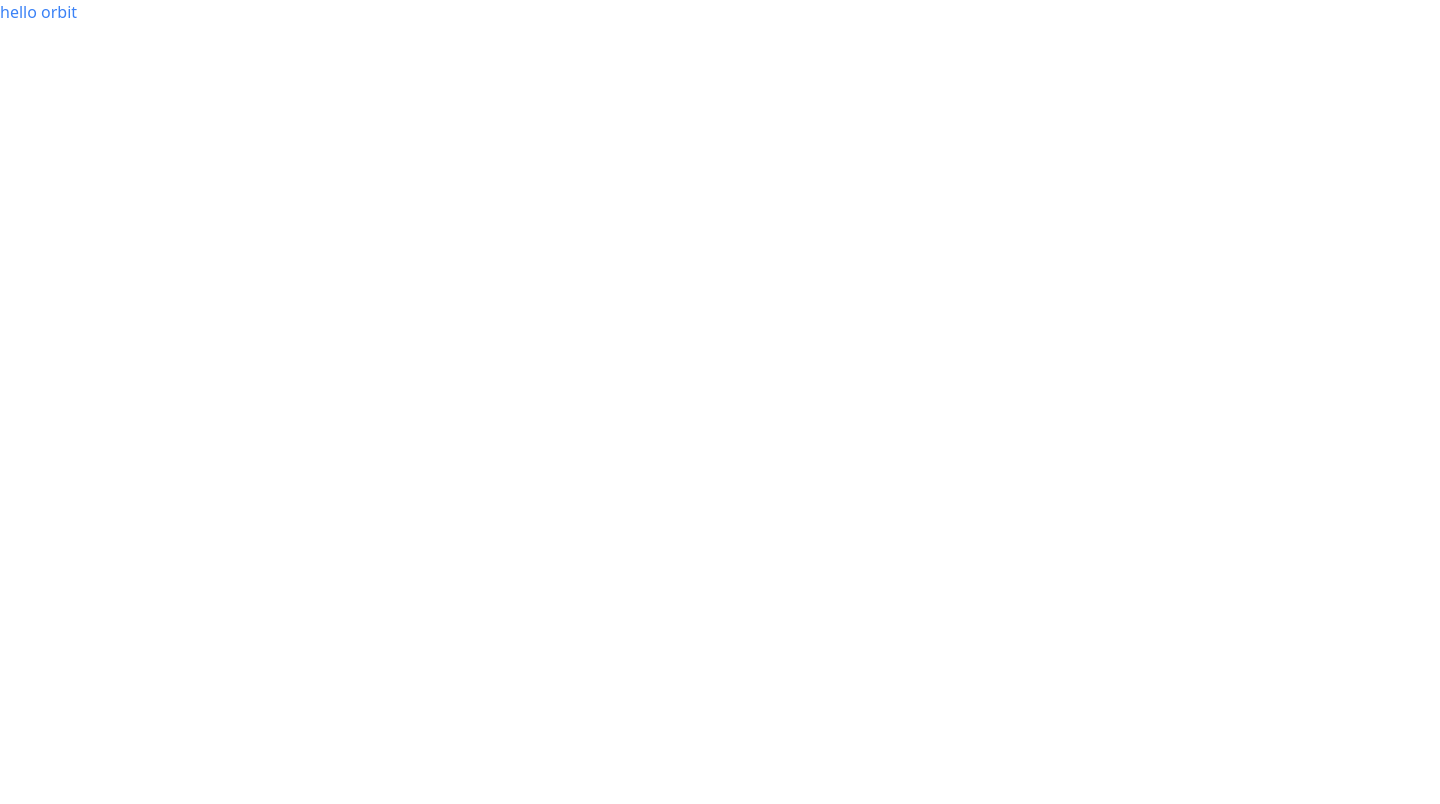
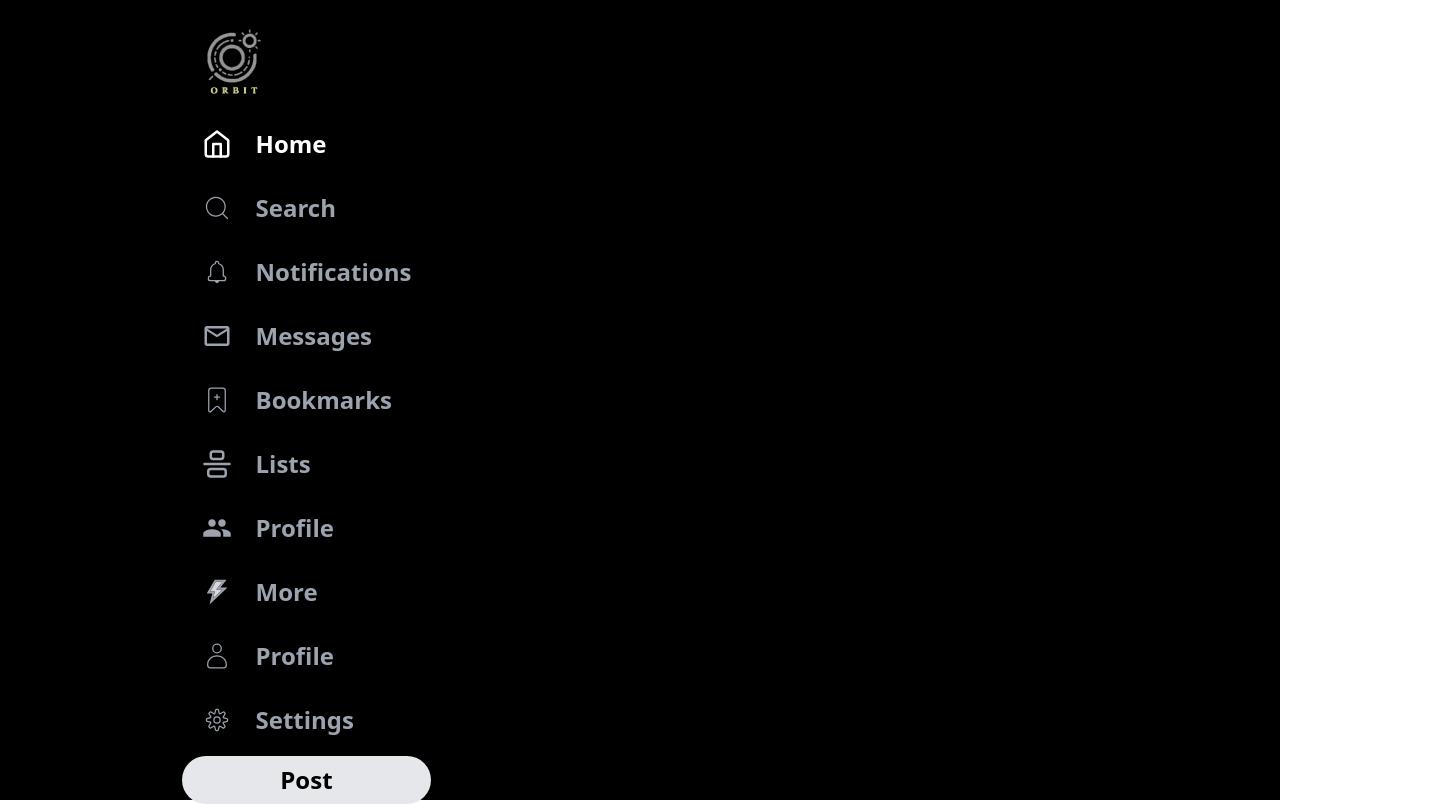
Before and after one commit to Nasifuad/Orbit-Platform, a React (Vite) app in the folder client/: page / in a window 1280 px wide. Shown: the whole page, 1440 px wide, since content can reach past the window. Built offline with nearby package versions, Linux system fonts and the light colour scheme.

Commit message:
Navbar section completed

```diff
--- a/client/index.html
+++ b/client/index.html
@@ -4,7 +4,7 @@
     <meta charset="UTF-8" />
     <link rel="icon" type="image/svg+xml" href="/vite.svg" />
     <meta name="viewport" content="width=device-width, initial-scale=1.0" />
-    <title>Vite + React</title>
+    <title>Orbit</title>
   </head>
   <body>
     <div id="root"></div>
--- a/client/package.json
+++ b/client/package.json
@@ -11,7 +11,9 @@
   },
   "dependencies": {
     "react": "^18.3.1",
-    "react-dom": "^18.3.1"
+    "react-dom": "^18.3.1",
+    "react-icons": "^5.4.0",
+    "react-router-dom": "^7.1.3"
   },
   "devDependencies": {
     "@eslint/js": "^9.17.0",
--- a/client/src/App.jsx
+++ b/client/src/App.jsx
@@ -1,5 +1,8 @@
+import { RouterProvider } from "react-router-dom";
+import router from "./router/root";
+
 const App = () => {
-  return <div className="text-blue-500">hello orbit</div>;
+  return <RouterProvider router={router} />;
 };
 
 export default App;
--- /dev/null
+++ b/client/src/Layout/Layout.jsx
@@ -0,0 +1,17 @@
+import { Outlet } from "react-router-dom";
+import Navbar from "../sections/Navbar";
+import Aside from "../sections/Aside";
+
+const Layout = () => {
+  return (
+    <div className="h-screen xl:w-full xl:mx-auto bg-black">
+      <div className="xl:w-[1440px] w-full mx-auto flex justify-around bg-black-screen">
+        <Navbar />
+        <Outlet />
+        <Aside />
+      </div>
+    </div>
+  );
+};
+
+export default Layout;
--- /dev/null
+++ b/client/src/constants/constants.jsx
@@ -0,0 +1,63 @@
+import { FiHome } from "react-icons/fi";
+import { CiSearch } from "react-icons/ci";
+import { CiBellOn } from "react-icons/ci";
+import { MdOutlineEmail } from "react-icons/md";
+import { LuAlignVerticalJustifyCenter } from "react-icons/lu";
+import { CiBookmarkPlus } from "react-icons/ci";
+import { MdGroup } from "react-icons/md";
+import { AiTwotoneThunderbolt } from "react-icons/ai";
+import { CiUser } from "react-icons/ci";
+import { CiSettings } from "react-icons/ci";
+
+export const navLinks = [
+  {
+    to: "/",
+    name: "Home",
+    icon: <FiHome />,
+  },
+  {
+    to: "/search",
+    name: "Search",
+    icon: <CiSearch />,
+  },
+  {
+    to: "/notifications",
+    name: "Notifications",
+    icon: <CiBellOn />,
+  },
+  {
+    to: "/messages",
+    name: "Messages",
+    icon: <MdOutlineEmail />,
+  },
+  {
+    to: "/bookmarks",
+    name: "Bookmarks",
+    icon: <CiBookmarkPlus />,
+  },
+  {
+    to: "/lists",
+    name: "Lists",
+    icon: <LuAlignVerticalJustifyCenter />,
+  },
+  {
+    to: "/profile",
+    name: "Profile",
+    icon: <MdGroup />,
+  },
+  {
+    to: "/more",
+    name: "More",
+    icon: <AiTwotoneThunderbolt />,
+  },
+  {
+    to: "/profile",
+    name: "Profile",
+    icon: <CiUser />,
+  },
+  {
+    to: "/settings",
+    name: "Settings",
+    icon: <CiSettings />,
+  },
+];
--- /dev/null
+++ b/client/src/router/root.jsx
@@ -0,0 +1,17 @@
+import {
+  createBrowserRouter,
+  createRoutesFromElements,
+  Route,
+} from "react-router-dom";
+import Layout from "../Layout/Layout";
+import Content from "../sections/Content";
+
+const router = createBrowserRouter(
+  createRoutesFromElements(
+    <Route path="/" element={<Layout />}>
+      <Route index element={<Content />} />
+    </Route>
+  )
+);
+
+export default router;
--- /dev/null
+++ b/client/src/sections/Aside.jsx
@@ -0,0 +1,5 @@
+const Aside = () => {
+  return <div className="">Aside</div>;
+};
+
+export default Aside;
--- /dev/null
+++ b/client/src/sections/Content.jsx
@@ -0,0 +1,11 @@
+const Content = () => {
+  return (
+    <>
+      <div className="">
+        <h1>Content</h1>
+      </div>
+    </>
+  );
+};
+
+export default Content;
--- /dev/null
+++ b/client/src/sections/Navbar.jsx
@@ -0,0 +1,45 @@
+import { NavLink } from "react-router-dom";
+import { navLinks } from "../constants/constants.jsx";
+import logo from "../assets/images/orbit.svg";
+const Navbar = () => {
+  return (
+    <>
+      <div className="flex flex-col gap-3 justify-center mt-2">
+        <NavLink to="/">
+          {" "}
+          <img src={logo} alt="logo" className="w-[100px] h-[100px]" />
+        </NavLink>
+        <div className="flex flex-col gap-4">
+          {navLinks.map((link) => {
+            const { to, name, icon } = link;
+            return (
+              <>
+                <div className=" px-5 py-2 rounded-full flex gap-4 hover:bg-[#2c2f33] transition duration-300 w-max justify-start items-start">
+                  <NavLink
+                    to={to}
+                    className={({ isActive }) =>
+                      isActive
+                        ? "text-white font-bold flex items-center gap-6"
+                        : "text-gray-400 flex items-center gap-6"
+                    }
+                  >
+                    {/* Icon */}
+                    <p className="text-3xl">{icon}</p>
+
+                    {/* Label */}
+                    <span className="text-2xl font-semibold">{name}</span>
+                  </NavLink>
+                </div>
+              </>
+            );
+          })}
+        </div>
+        <h1 className="text-black text-2xl font-bold bg-gray-200 p-2 rounded-full text-center cursor-pointer hover:bg-gray-300">
+          Post
+        </h1>
+      </div>
+    </>
+  );
+};
+
+export default Navbar;
```
Also changed, not shown: client/src/assets/images/orbit.svg (added), 1 other file (tests, documents, lock files or other folders).
